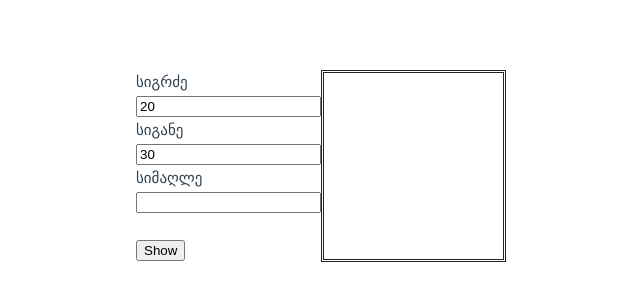
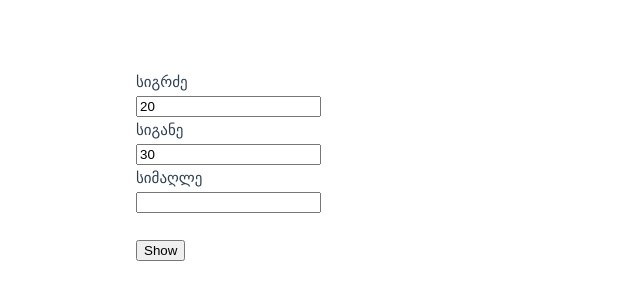
Before and after one commit to zurikelass/lovevue, a Vue app: page / in a window 1280 px wide. Shown: the part 234-534 px from the top of the page, without its empty margins (319-959 px from the left). Built offline with nearby package versions, Linux system fonts and the light colour scheme.

Commit message:
შეუსრულებელი

```diff
--- a/src/App.vue
+++ b/src/App.vue
@@ -9,6 +9,10 @@ export default {
       show: false
     }
   },
+  Form1(){
+    this.width
+
+  },
   computed: {
     calculateSpace(){
       return this.width * this.height
@@ -16,10 +20,6 @@ export default {
     calculateMoculoba(){
       return this.calculateSpace * this.simagle
     },
-    calculateForm1(){
-      return this.calculateSpace
-
-    }
   }
 }
 
@@ -47,7 +47,7 @@ export default {
     <p v-if="show">მოცულობა: {{ calculateMoculoba }}</p>
   </div>
 
-  <div class="Form1">
+  <div class="Form1" height="0px" lengh="0px"></div>
 
-  </div>
+
 </template>
--- a/src/assets/base.css
+++ b/src/assets/base.css
@@ -72,10 +72,3 @@ body {
   -webkit-font-smoothing: antialiased;
   -moz-osx-font-smoothing: grayscale;
 }
-
-.Form1{
-
-  border-color: #222222;
-  border-style: double;
-
-}
```
